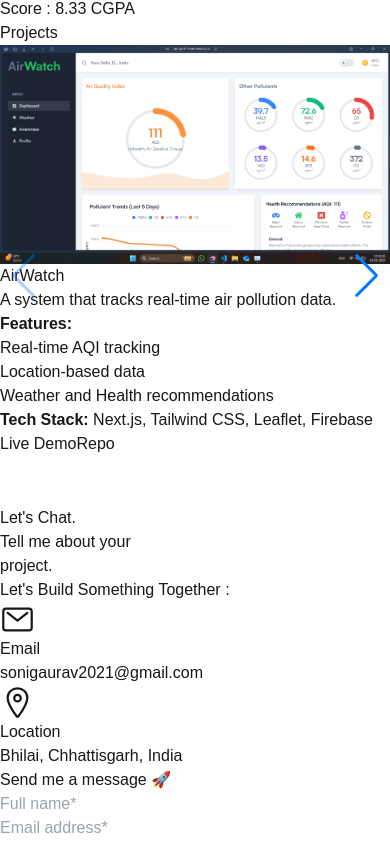
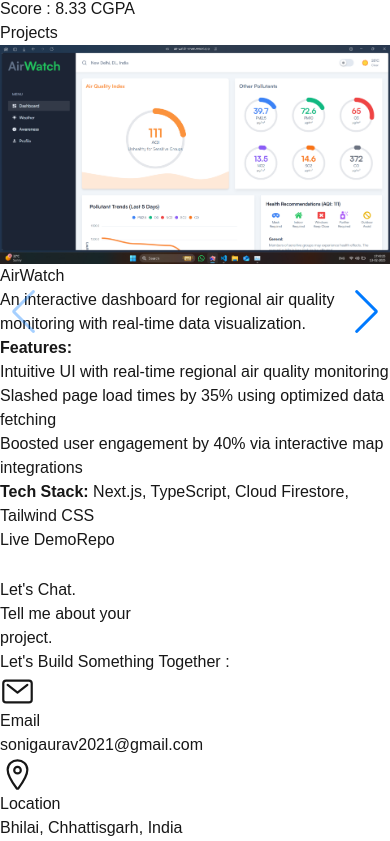
Before and after one commit to Gaurav-Soni24/GauravPortfolio, a Next.js app: page / in a window 390 px wide. Shown: the part 10607-11448 px from the top of the page. Built offline with nearby package versions, Linux system fonts and the light colour scheme.

Commit message:
Update Projects.tsx

```diff
--- a/src/components/Projects.tsx
+++ b/src/components/Projects.tsx
@@ -10,35 +10,49 @@
   {
     image: "./assets/projects/AirWatch.png",
     name: "AirWatch",
-    description: "A system that tracks real-time air pollution data.",
+    description: "An interactive dashboard for regional air quality monitoring with real-time data visualization.",
     features: [
-      "Real-time AQI tracking",
-      "Location-based data",
-      "Weather and Health recommendations",
+      "Intuitive UI with real-time regional air quality monitoring",
+      "Slashed page load times by 35% using optimized data fetching",
+      "Boosted user engagement by 40% via interactive map integrations",
     ],
-    techStack: ["Next.js", "Tailwind CSS", "Leaflet", "Firebase"],
+    techStack: ["Next.js", "TypeScript", "Cloud Firestore", "Tailwind CSS"],
     liveLink: "https://air-watch-seven.vercel.app/dashboard",
     repoLink: "https://github.com/Gaurav-Soni24/AirWatch",
     owner: "Gaurav Soni",
   },
   {
-    "image": "/assets/projects/Quizify.png",
-    "name": "Quizify",
-    "description": "A secure online quiz platform with anti-cheating features.",
-    "features": [
-      "Anti-cheating system (Detects tab switches)",
-      "Real-time quiz session management",
-      "Interactive and responsive UI"
+    image: "/assets/projects/Quizify.png",
+    name: "Quizify",
+    description: "A full-stack, dynamic quiz platform supporting seamless creation and live participation.",
+    features: [
+      "Client-side anti-cheating mechanism reducing unauthorized attempts by 30%",
+      "Real-time state updates improving system performance by 40%",
+      "Comprehensive result tracking and live participation"
     ],
-    "techStack": ["VanillaJS", "Bootstrap", "Node.js", "Express.js", "Firebase Firestore"],
-    "liveLink": "https://lnkd.in/d3y-d7aT",
-    "repoLink": "https://github.com/Gaurav-Soni24/quizify-frontend",
-    "owner": "Gaurav Soni"
+    techStack: ["VanillaJS", "Node.js", "Express.js", "Firebase", "Bootstrap"],
+    liveLink: "https://lnkd.in/d3y-d7aT",
+    repoLink: "https://github.com/Gaurav-Soni24/quizify-frontend",
+    owner: "Gaurav Soni"
+  },
+  {
+    image: "/assets/projects/Portfolio.png",
+    name: "My Portfolio",
+    description: "A visually compelling, highly responsive personal portfolio showcasing technical projects.",
+    features: [
+      "Designed and developed using Next.js, TSX, and Tailwind CSS",
+      "Effectively showcases technical capabilities and projects",
+      "Drove a 60% increase in engagement and 40% rise in profile views"
+    ],
+    techStack: ["Next.js", "TypeScript", "Tailwind CSS", "Web3Forms"],
+    liveLink: "https://gaurav-portfolio-rho.vercel.app/",
+    repoLink: "https://github.com/Gaurav-Soni24/GauravPortfolio",
+    owner: "Gaurav Soni"
   },
   {
     image: "/assets/projects/NotesON.png",
     name: "NotesON",
-    description: "A dynamic web application for managing handwritten notes with an intuitive and seamless user experience.",
+    description: "A dynamic web application for managing handwritten notes with an intuitive user experience.",
     features: [
       "Real-time data handling with MongoDB",
       "Responsive and user-friendly design",
@@ -46,7 +60,7 @@
     ],
     techStack: ["ReactJS", "NextJS", "MongoDB", "JSX"],
     liveLink: "https://notes-on.vercel.app/",
-    repoLink: "https://github.com/Gaurav-Soni24/noteson", // Replace with actual repo
+    repoLink: "https://github.com/Gaurav-Soni24/noteson",
     owner: "Gaurav Soni"
   },
   {
@@ -64,40 +78,26 @@
     owner: "Gaurav Soni",
   },
   {
-    "image": "/assets/projects/DrawingBoard.png",
-    "name": "Drawing Board",
-    "description": "A simple and interactive drawing board application that allows users to draw, erase, and customize their artwork using HTML5 Canvas.",
-    "features": [
+    image: "/assets/projects/DrawingBoard.png",
+    name: "Drawing Board",
+    description: "A simple and interactive drawing board application using HTML5 Canvas.",
+    features: [
       "Draw with different colors and brush sizes",
       "Erase and clear the board",
       "Responsive design for all devices"
     ],
-    "techStack": ["HTML", "CSS", "JavaScript", "Canvas"],
-    "liveLink": "https://gaurav-soni24.github.io/DrawBoard/",
-    "repoLink": "https://github.com/Gaurav-Soni24/DrawBoard",
-    "owner": "Gaurav Soni"
-  },
-
-  {
-    "image": "/assets/projects/Portfolio.png",
-    "name": "My Portfolio",
-    "description": "A personal portfolio website showcasing my projects, skills, and experience.",
-    "features": [
-      "Responsive design for all devices",
-      "Interactive project gallery with project details",
-      "Contact form integrated with Web3Forms"
-    ],
-    "techStack": ["NextJS", "TypeScript", "Tailwind CSS", "Web3Forms"],
-    "liveLink": "https://gaurav-portfolio-rho.vercel.app/",
-    "repoLink": "https://github.com/Gaurav-Soni24/GauravPortfolio",
-    "owner": "Gaurav Soni"
+    techStack: ["HTML", "CSS", "JavaScript", "Canvas"],
+    liveLink: "https://gaurav-soni24.github.io/DrawBoard/",
+    repoLink: "https://github.com/Gaurav-Soni24/DrawBoard",
+    owner: "Gaurav Soni"
   }
 ];
 
 const Projects = () => {
   return (
     <motion.div
-      className="flex flex-col justify-center items-center min-h-screen px-4 sm:px-6 lg:px-32 py-16 text-black bg-white " id="Projects"
+      className="flex flex-col justify-center items-center min-h-screen px-4 sm:px-6 lg:px-32 py-16 text-black bg-white"
+      id="projects"
     >
       <motion.h1
         initial={{ opacity: 0, y: 50 }}
@@ -123,35 +123,35 @@
               initial={{ opacity: 0, y: 200 }}
               whileInView={{ opacity: 1, y: 0 }}
               transition={{ duration: 0.8, delay: 0.3, ease: "easeOut" }}
-              className="border-2 border-black rounded-xl flex flex-col items-center text-center shadow-lg w-full h-[500px] bg-white"
+              className="border-2 border-black rounded-xl flex flex-col items-center text-center shadow-lg w-full h-[500px] bg-white p-4"
             >
               <img
                 src={project.image}
                 alt={project.name}
-                className="w-full object-cover rounded-lg "
+                className="w-full h-40 object-cover rounded-lg"
               />
               <h2 className="text-2xl font-bold mt-4">{project.name}</h2>
-              <p className="text-gray-800 my-2 text-sm">{project.description}</p>
+              <p className="text-gray-800 my-2 text-sm line-clamp-2">{project.description}</p>
 
-              <div className="text-sm text-gray-900">
-                <strong>Features:</strong>
-                <ul className="list-disc text-left ml-6 text-gray-700">
+              <div className="text-sm text-gray-900 w-full mt-2 flex-grow">
+                <strong className="block text-left mb-1">Features:</strong>
+                <ul className="list-disc text-left ml-6 text-gray-700 text-xs space-y-1">
                   {project.features.map((feature, i) => (
                     <li key={i}>{feature}</li>
                   ))}
                 </ul>
               </div>
 
-              <div className="text-sm text-gray-900 mt-2">
-                <strong>Tech Stack:</strong> {project.techStack.join(", ")}
+              <div className="text-sm text-gray-900 mt-2 w-full text-left">
+                <strong>Tech Stack:</strong> <span className="text-xs text-gray-700">{project.techStack.join(", ")}</span>
               </div>
 
-              <div className="flex gap-4 mt-4">
+              <div className="flex gap-4 mt-4 w-full justify-center">
                 <a
                   href={project.liveLink}
                   target="_blank"
                   rel="noopener noreferrer"
-                  className="px-4 py-2 border border-black text-black hover:bg-black hover:text-white transition duration-200 rounded-lg"
+                  className="px-4 py-2 border border-black text-black hover:bg-black hover:text-white transition duration-200 rounded-lg text-sm"
                 >
                   Live Demo
                 </a>
@@ -159,7 +159,7 @@
                   href={project.repoLink}
                   target="_blank"
                   rel="noopener noreferrer"
-                  className="px-4 py-2 border border-black text-black hover:bg-black hover:text-white transition duration-200 rounded-lg"
+                  className="px-4 py-2 border border-black text-black hover:bg-black hover:text-white transition duration-200 rounded-lg text-sm"
                 >
                   Repo
                 </a>
```
